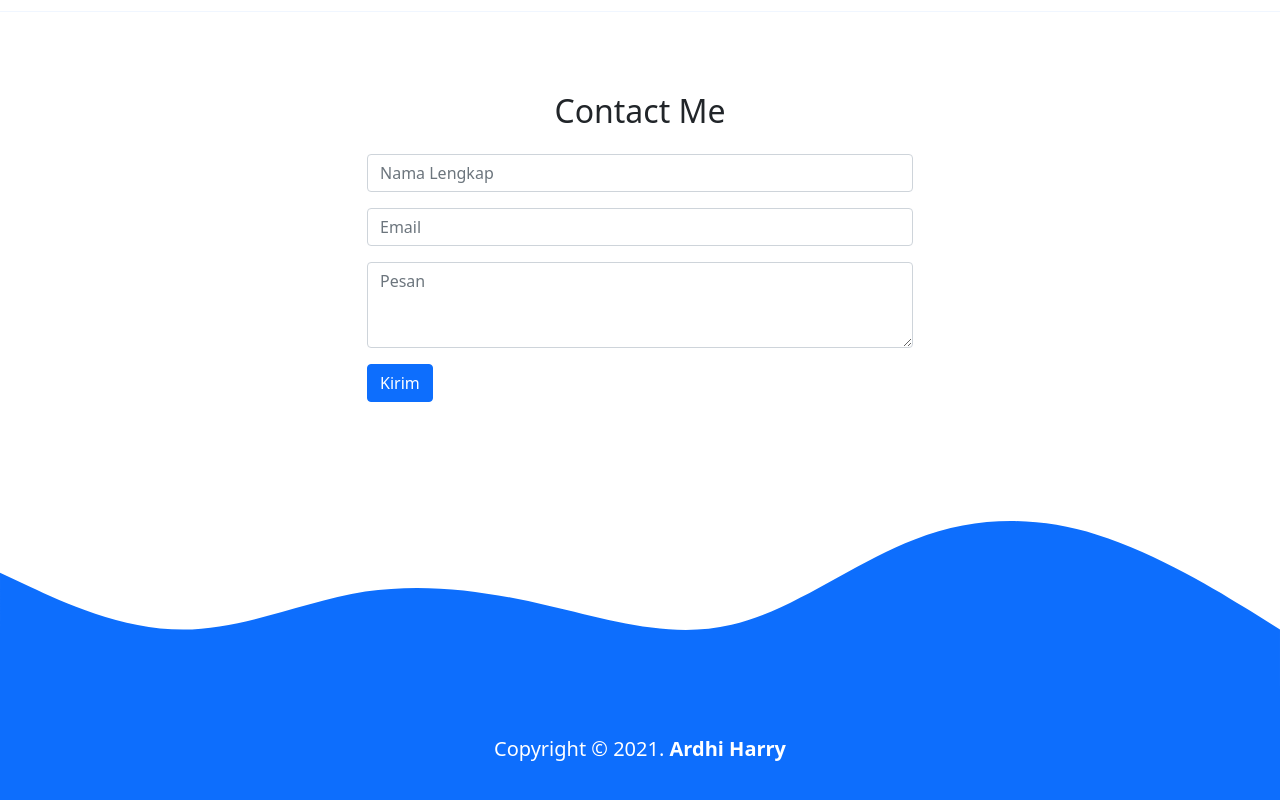
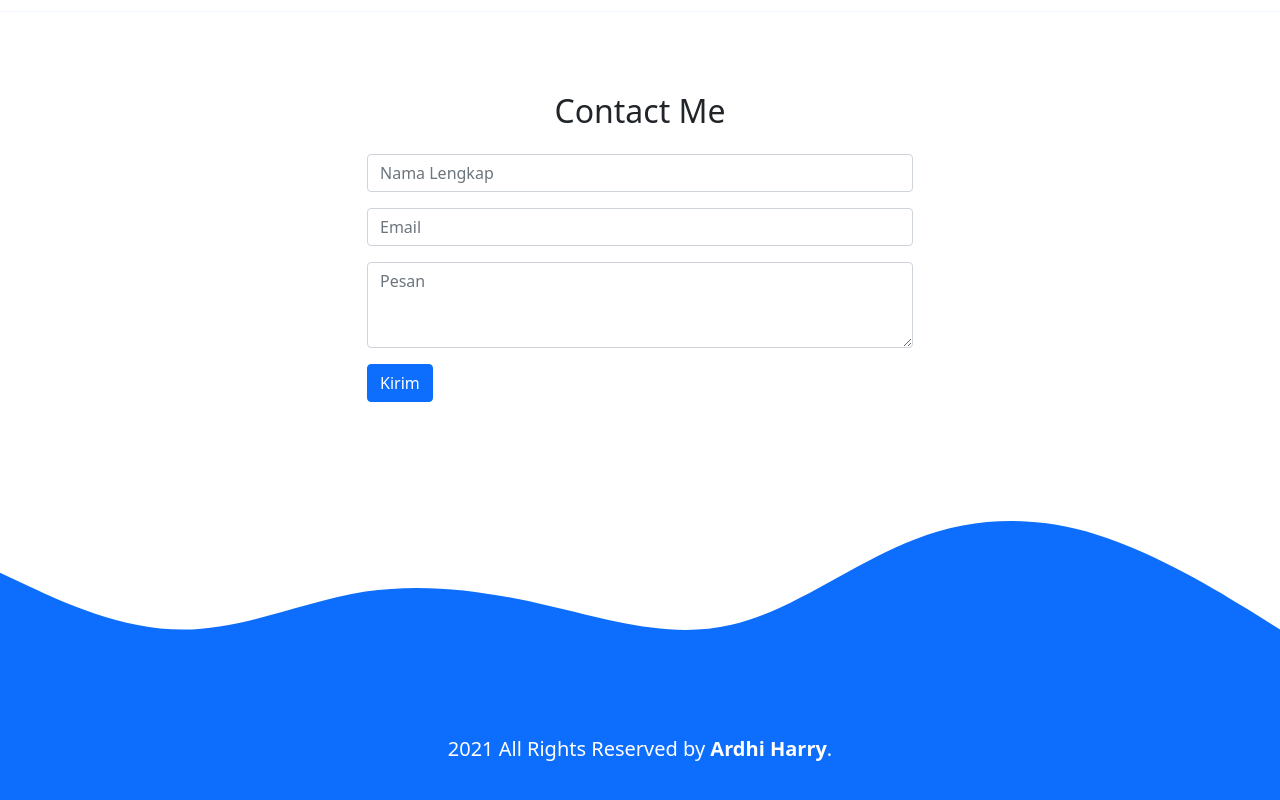
Before and after one commit to ardhiharry/ardhiharry.github.io, a plain HTML site: page index.html in a window 1280 px wide. Shown: the part 2530-3330 px from the top of the page. Drawn offline with nearby package versions, Linux system fonts and the light colour scheme.

Commit message:
mengubah tulisan footer

```diff
--- a/index.html
+++ b/index.html
@@ -181,7 +181,7 @@
 
     <!-- Footer -->
     <footer class="bg-primary text-white text-center p-5">
-      <p>Copyright © 2021. <a href="https://www.instagram.com/ardhiharrys_/" target="blank" class="text-white fw-bold">Ardhi Harry</a></p>
+      <p>2021 All Rights Reserved by <a href="https://www.instagram.com/ardhiharrys_/" target="blank" class="text-white fw-bold">Ardhi Harry</a>.</p>
     </footer>
     <!-- End of Footer -->
 
```
